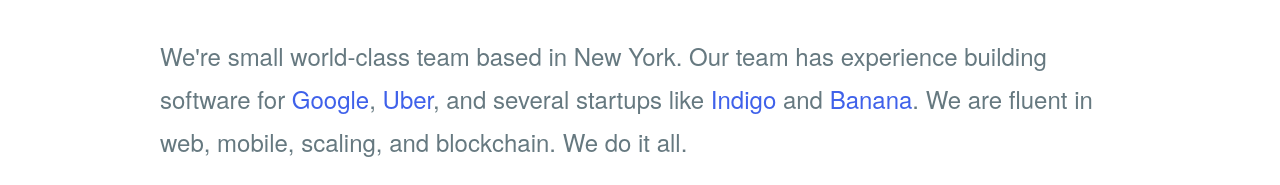
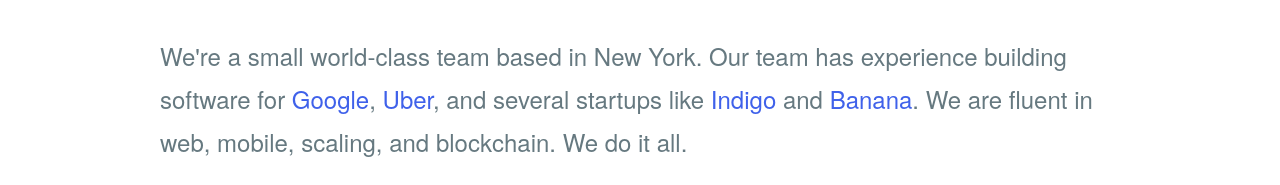
Before and after one commit to Hester-Labs/hesterlabs-landing, a website: page app/static_jade/index.jade in a window 1280 px wide. Shown: the part 626-811 px from the top of the page. Drawn offline with nearby package versions, Linux system fonts and the light colour scheme; files that its build step writes are made by us from their sources.

Commit message:
fix typo

```diff
--- a/app/static_jade/index.jade
+++ b/app/static_jade/index.jade
@@ -12,7 +12,7 @@
 .row.about
   .container
     h2 Small team, big results.
-    p We're small world-class team based in New York. Our team has experience building software for #{' '}
+    p We're a small world-class team based in New York. Our team has experience building software for #{' '}
       a(href="https://www.google.com/") Google
       | #{', '}
       a(href="https://www.uber.com/") Uber
```
